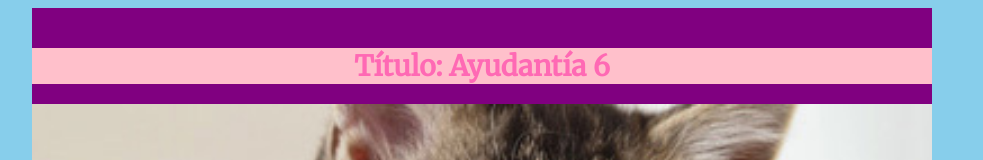
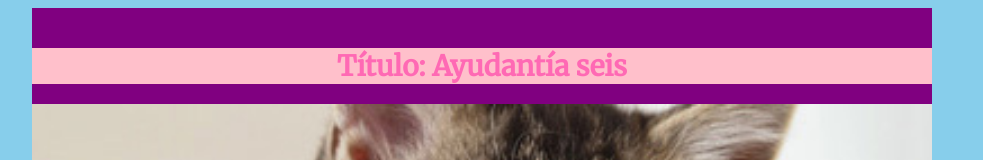
Before and after one commit to javallejosz/m02-gxx, a plain HTML site: page index.html in a window 1280 px wide. Shown: the top 160 px of the page, without its empty margins (158-1141 px from the left). Drawn offline with nearby package versions, Linux system fonts and the light colour scheme.

Commit message:
cambios en el titulo

```diff
--- a/index.html
+++ b/index.html
@@ -17,7 +17,7 @@
 
 
 	<div id="introduccion">
-		<h1>Título: Ayudantía 6</h1>
+		<h1>Título: Ayudantía seis</h1>
 		<img src="img/imagen01.jpg">
 		<p>Párrafo para describir a mi gato</p>
 	</div>
```
